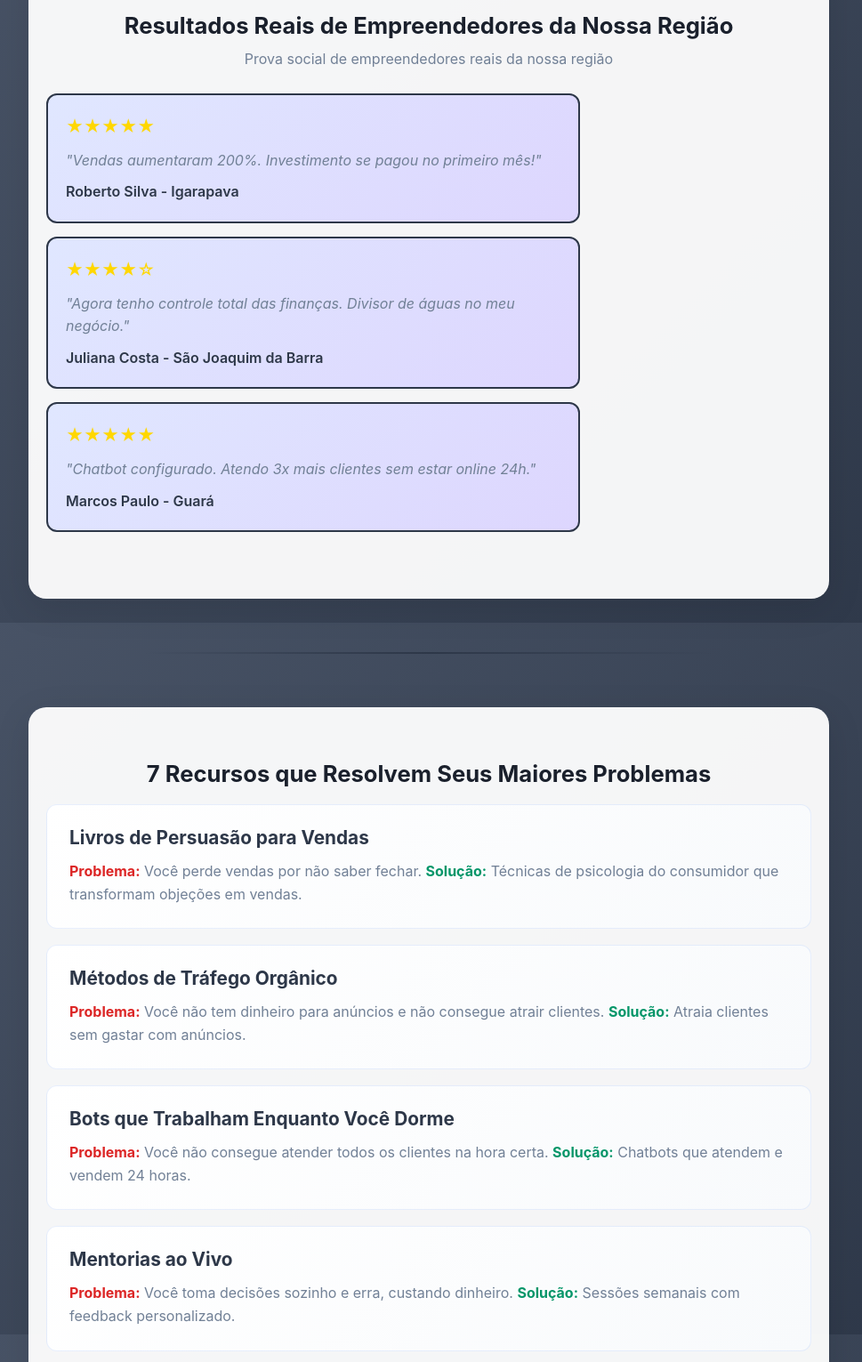
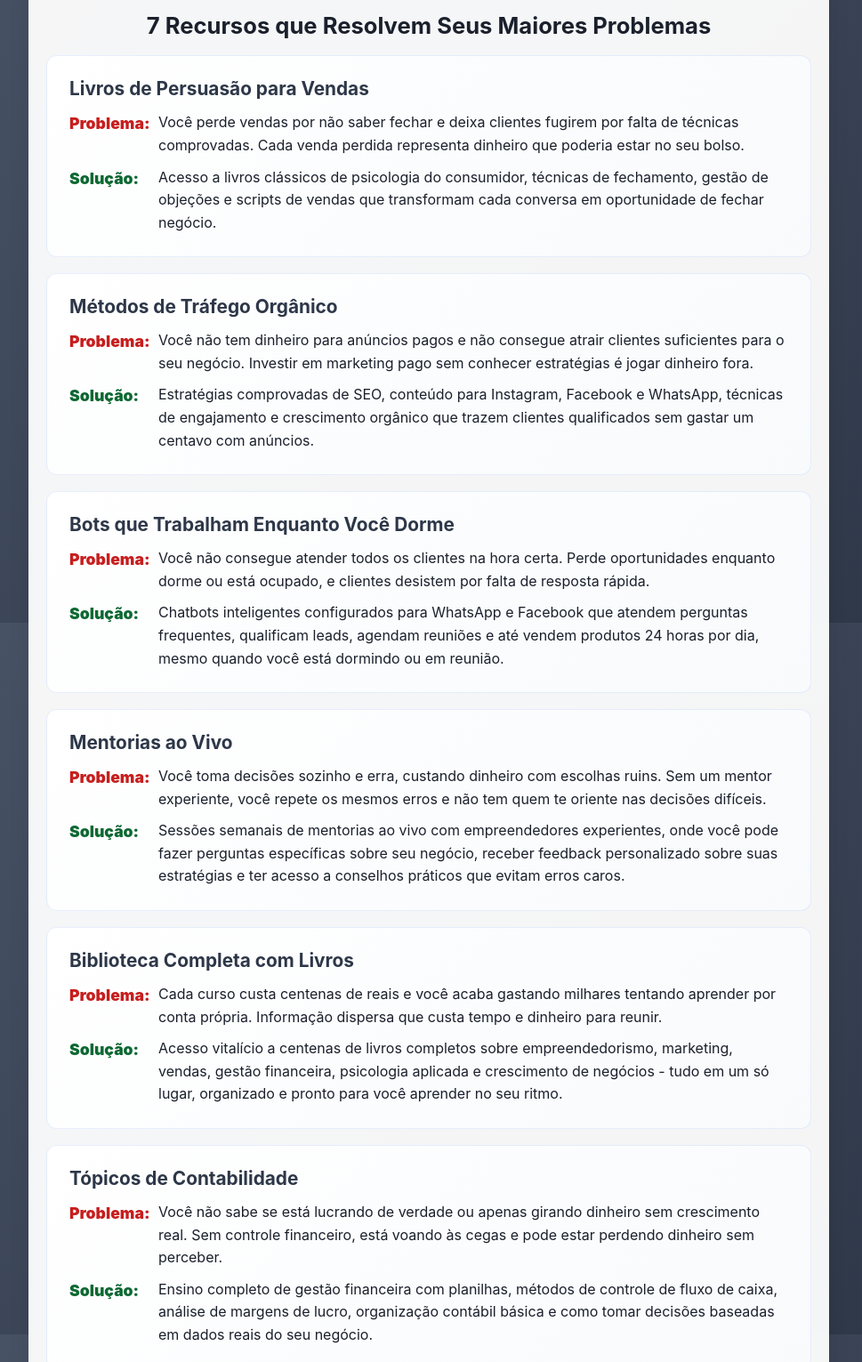
Before and after one commit to ctrl-alt-thales/empreendasaojoaquim, a plain HTML site: page index.html in a window 1280 px wide. Shown: the part 900-2431 px from the top of the page at 89% size, without its empty margins (158-1127 px from the left). Drawn offline with Linux system fonts and the light colour scheme.

Commit message:
Change paragraph style and remove objections section
Updated the styling of a paragraph and removed an objection-removing section.

```diff
--- a/index.html
+++ b/index.html
@@ -164,7 +164,7 @@ footer{padding:40px 20px;text-align:center;color:var(--muted);font-size:0.9rem;b
   <h1>Empreenda São Joaquim</h1>
   <p style="font-size:1.2rem;font-weight:600;color:var(--text);margin-top:10px">Pare de Perder R$ 500-2000 por Mês</p>
   <p style="font-size:1.1rem;font-weight:600">O método que já ajudou centenas de empreendedores da região a aumentar suas vendas.</p>
-  <p style="background:linear-gradient(135deg,#fee2e2,#fef2f2);padding:15px;border-radius:var(--radius);border-left:4px solid #dc3545;max-width:650px">
+  <p style="background:linear-gradient(135deg,#d1fae5,#a7f3d0);padding:15px;border-radius:var(--radius);border-left:4px solid #28a745;max-width:650px">
     Você não precisa mais adivinhar o que funciona. Tenha acesso às estratégias comprovadas que eliminam seus erros custosos.
   </p>
 
@@ -179,67 +179,105 @@ footer{padding:40px 20px;text-align:center;color:var(--muted);font-size:0.9rem;b
 
 <div class="separator"></div>
 
-<section class="fade-in">
-  <h2>Resultados Reais de Empreendedores da Nossa Região</h2>
-  <p style="margin-bottom:25px;color:var(--muted)">Prova social de empreendedores reais da nossa região</p>
-
-  <div class="testimonial-card">
-    <div class="stars">★★★★★</div>
-    <div class="quote">"Vendas aumentaram 200%. Investimento se pagou no primeiro mês!"</div>
-    <div class="author">Roberto Silva - Igarapava</div>
-  </div>
-
-  <div class="testimonial-card">
-    <div class="stars">★★★★☆</div>
-    <div class="quote">"Agora tenho controle total das finanças. Divisor de águas no meu negócio."</div>
-    <div class="author">Juliana Costa - São Joaquim da Barra</div>
-  </div>
-
-  <div class="testimonial-card">
-    <div class="stars">★★★★★</div>
-    <div class="quote">"Chatbot configurado. Atendo 3x mais clientes sem estar online 24h."</div>
-    <div class="author">Marcos Paulo - Guará</div>
-  </div>
-</section>
-
-<div class="separator"></div>
-
 <section>
   <h2>7 Recursos que Resolvem Seus Maiores Problemas</h2>
 
   <div class="access-item fade-in">
     <h3>Livros de Persuasão para Vendas</h3>
-    <p><span style="color:var(--problema);font-weight:700">Problema:</span> Você perde vendas por não saber fechar. <span style="color:var(--solucao);font-weight:700">Solução:</span> Técnicas de psicologia do consumidor que transformam objeções em vendas.</p>
+    <div style="color:#1a202c">
+      <div style="display:flex;align-items:start;margin-bottom:10px">
+        <span style="color:#c71e1e;font-weight:900;font-size:1.1rem;min-width:100px">Problema:</span>
+        <span>Você perde vendas por não saber fechar e deixa clientes fugirem por falta de técnicas comprovadas. Cada venda perdida representa dinheiro que poderia estar no seu bolso.</span>
+      </div>
+      <div style="display:flex;align-items:start">
+        <span style="color:#0d6832;font-weight:900;font-size:1.1rem;min-width:100px">Solução:</span>
+        <span>Acesso a livros clássicos de psicologia do consumidor, técnicas de fechamento, gestão de objeções e scripts de vendas que transformam cada conversa em oportunidade de fechar negócio.</span>
+      </div>
+    </div>
   </div>
 
   <div class="access-item fade-in">
     <h3>Métodos de Tráfego Orgânico</h3>
-    <p><span style="color:var(--problema);font-weight:700">Problema:</span> Você não tem dinheiro para anúncios e não consegue atrair clientes. <span style="color:var(--solucao);font-weight:700">Solução:</span> Atraia clientes sem gastar com anúncios.</p>
+    <div style="color:#1a202c">
+      <div style="display:flex;align-items:start;margin-bottom:10px">
+        <span style="color:#c71e1e;font-weight:900;font-size:1.1rem;min-width:100px">Problema:</span>
+        <span>Você não tem dinheiro para anúncios pagos e não consegue atrair clientes suficientes para o seu negócio. Investir em marketing pago sem conhecer estratégias é jogar dinheiro fora.</span>
+      </div>
+      <div style="display:flex;align-items:start">
+        <span style="color:#0d6832;font-weight:900;font-size:1.1rem;min-width:100px">Solução:</span>
+        <span>Estratégias comprovadas de SEO, conteúdo para Instagram, Facebook e WhatsApp, técnicas de engajamento e crescimento orgânico que trazem clientes qualificados sem gastar um centavo com anúncios.</span>
+      </div>
+    </div>
   </div>
 
   <div class="access-item fade-in">
     <h3>Bots que Trabalham Enquanto Você Dorme</h3>
-    <p><span style="color:var(--problema);font-weight:700">Problema:</span> Você não consegue atender todos os clientes na hora certa. <span style="color:var(--solucao);font-weight:700">Solução:</span> Chatbots que atendem e vendem 24 horas.</p>
+    <div style="color:#1a202c">
+      <div style="display:flex;align-items:start;margin-bottom:10px">
+        <span style="color:#c71e1e;font-weight:900;font-size:1.1rem;min-width:100px">Problema:</span>
+        <span>Você não consegue atender todos os clientes na hora certa. Perde oportunidades enquanto dorme ou está ocupado, e clientes desistem por falta de resposta rápida.</span>
+      </div>
+      <div style="display:flex;align-items:start">
+        <span style="color:#0d6832;font-weight:900;font-size:1.1rem;min-width:100px">Solução:</span>
+        <span>Chatbots inteligentes configurados para WhatsApp e Facebook que atendem perguntas frequentes, qualificam leads, agendam reuniões e até vendem produtos 24 horas por dia, mesmo quando você está dormindo ou em reunião.</span>
+      </div>
+    </div>
   </div>
 
   <div class="access-item fade-in">
     <h3>Mentorias ao Vivo</h3>
-    <p><span style="color:var(--problema);font-weight:700">Problema:</span> Você toma decisões sozinho e erra, custando dinheiro. <span style="color:var(--solucao);font-weight:700">Solução:</span> Sessões semanais com feedback personalizado.</p>
+    <div style="color:#1a202c">
+      <div style="display:flex;align-items:start;margin-bottom:10px">
+        <span style="color:#c71e1e;font-weight:900;font-size:1.1rem;min-width:100px">Problema:</span>
+        <span>Você toma decisões sozinho e erra, custando dinheiro com escolhas ruins. Sem um mentor experiente, você repete os mesmos erros e não tem quem te oriente nas decisões difíceis.</span>
+      </div>
+      <div style="display:flex;align-items:start">
+        <span style="color:#0d6832;font-weight:900;font-size:1.1rem;min-width:100px">Solução:</span>
+        <span>Sessões semanais de mentorias ao vivo com empreendedores experientes, onde você pode fazer perguntas específicas sobre seu negócio, receber feedback personalizado sobre suas estratégias e ter acesso a conselhos práticos que evitam erros caros.</span>
+      </div>
+    </div>
   </div>
 
   <div class="access-item fade-in">
     <h3>Biblioteca Completa com Livros</h3>
-    <p><span style="color:var(--problema);font-weight:700">Problema:</span> Cada curso custa centenas de reais. <span style="color:var(--solucao);font-weight:700">Solução:</span> Centenas de livros sobre empreendedorismo em um só lugar.</p>
+    <div style="color:#1a202c">
+      <div style="display:flex;align-items:start;margin-bottom:10px">
+        <span style="color:#c71e1e;font-weight:900;font-size:1.1rem;min-width:100px">Problema:</span>
+        <span>Cada curso custa centenas de reais e você acaba gastando milhares tentando aprender por conta própria. Informação dispersa que custa tempo e dinheiro para reunir.</span>
+      </div>
+      <div style="display:flex;align-items:start">
+        <span style="color:#0d6832;font-weight:900;font-size:1.1rem;min-width:100px">Solução:</span>
+        <span>Acesso vitalício a centenas de livros completos sobre empreendedorismo, marketing, vendas, gestão financeira, psicologia aplicada e crescimento de negócios - tudo em um só lugar, organizado e pronto para você aprender no seu ritmo.</span>
+      </div>
+    </div>
   </div>
 
   <div class="access-item fade-in">
     <h3>Tópicos de Contabilidade</h3>
-    <p><span style="color:var(--problema);font-weight:700">Problema:</span> Você não sabe se está lucrando. <span style="color:var(--solucao);font-weight:700">Solução:</span> Controle total de fluxo de caixa e finanças.</p>
+    <div style="color:#1a202c">
+      <div style="display:flex;align-items:start;margin-bottom:10px">
+        <span style="color:#c71e1e;font-weight:900;font-size:1.1rem;min-width:100px">Problema:</span>
+        <span>Você não sabe se está lucrando de verdade ou apenas girando dinheiro sem crescimento real. Sem controle financeiro, está voando às cegas e pode estar perdendo dinheiro sem perceber.</span>
+      </div>
+      <div style="display:flex;align-items:start">
+        <span style="color:#0d6832;font-weight:900;font-size:1.1rem;min-width:100px">Solução:</span>
+        <span>Ensino completo de gestão financeira com planilhas, métodos de controle de fluxo de caixa, análise de margens de lucro, organização contábil básica e como tomar decisões baseadas em dados reais do seu negócio.</span>
+      </div>
+    </div>
   </div>
 
   <div class="access-item fade-in">
     <h3>Estratégias de Tráfego Pago</h3>
-    <p><span style="color:var(--problema);font-weight:700">Problema:</span> Não sabe investir em anúncios com segurança. <span style="color:var(--solucao);font-weight:700">Solução:</span> Como investir R$ 100 e gerar R$ 500+ em vendas.</p>
+    <div style="color:#1a202c">
+      <div style="display:flex;align-items:start;margin-bottom:10px">
+        <span style="color:#c71e1e;font-weight:900;font-size:1.1rem;min-width:100px">Problema:</span>
+        <span>Não sabe investir em anúncios com segurança e acaba queimando dinheiro em campanhas que não convertem. Tem medo de investir em Facebook Ads, Google Ads ou outras plataformas por falta de conhecimento.</span>
+      </div>
+      <div style="display:flex;align-items:start">
+        <span style="color:#0d6832;font-weight:900;font-size:1.1rem;min-width:100px">Solução:</span>
+        <span>Passo a passo completo para criar anúncios vencedores no Facebook, Instagram e Google. Aprenda a configurar campanhas com retorno garantido, como investir R$ 100 e gerar R$ 500+ em vendas, e como escalar seus resultados de forma segura e sustentável.</span>
+      </div>
+    </div>
   </div>
 </section>
 
@@ -329,13 +367,6 @@ footer{padding:40px 20px;text-align:center;color:var(--muted);font-size:0.9rem;b
       </div>
     </div>
     <p style="font-weight:600;color:var(--primary)">ROI: Se você aplicar uma ÚNICA estratégia e vender R$ 3.000 a mais, já pagou 2x o investimento!</p>
-  </div>
-
-  <div class="objection-remover">
-    <h3 style="margin-bottom:10px;color:#856404">Ainda com Dúvidas?</h3>
-    <p style="margin:5px 0"><strong>Deixar de ganhar R$ 500-2000/mês</strong> custa R$ 6.000-24.000/ano. Você prefere pagar R$ 21 agora para começar a crescer?</p>
-    <p style="margin:5px 0"><strong>Garantia de 7 dias.</strong> Se não resolver, devolvemos 100%. Zero risco.</p>
-    <p style="margin:5px 0"><strong>Cada dia que passa</strong> = menos crescimento. Seu concorrente não vai esperar.</p>
   </div>
 
   <div class="guarantee-box">
```
